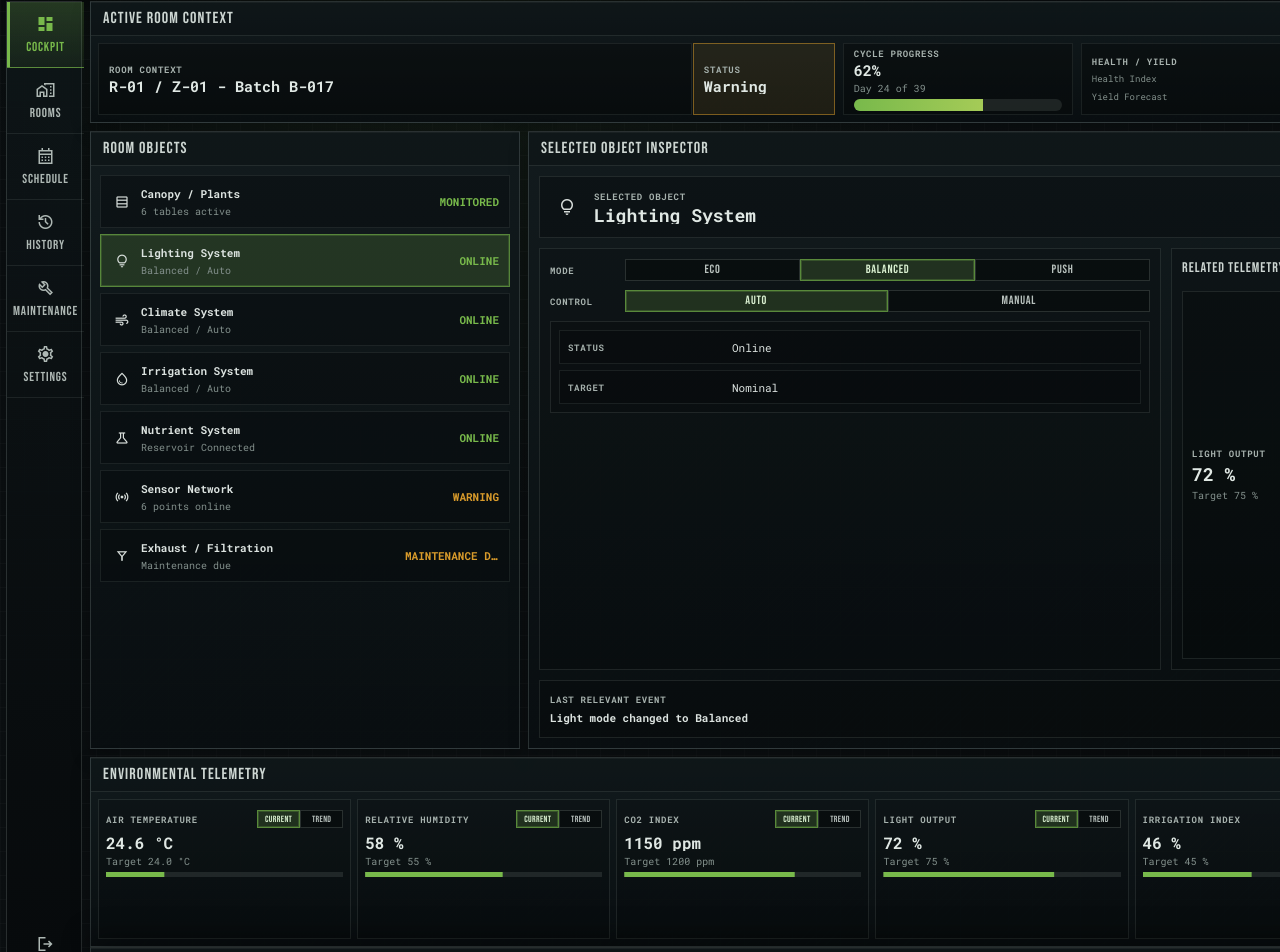
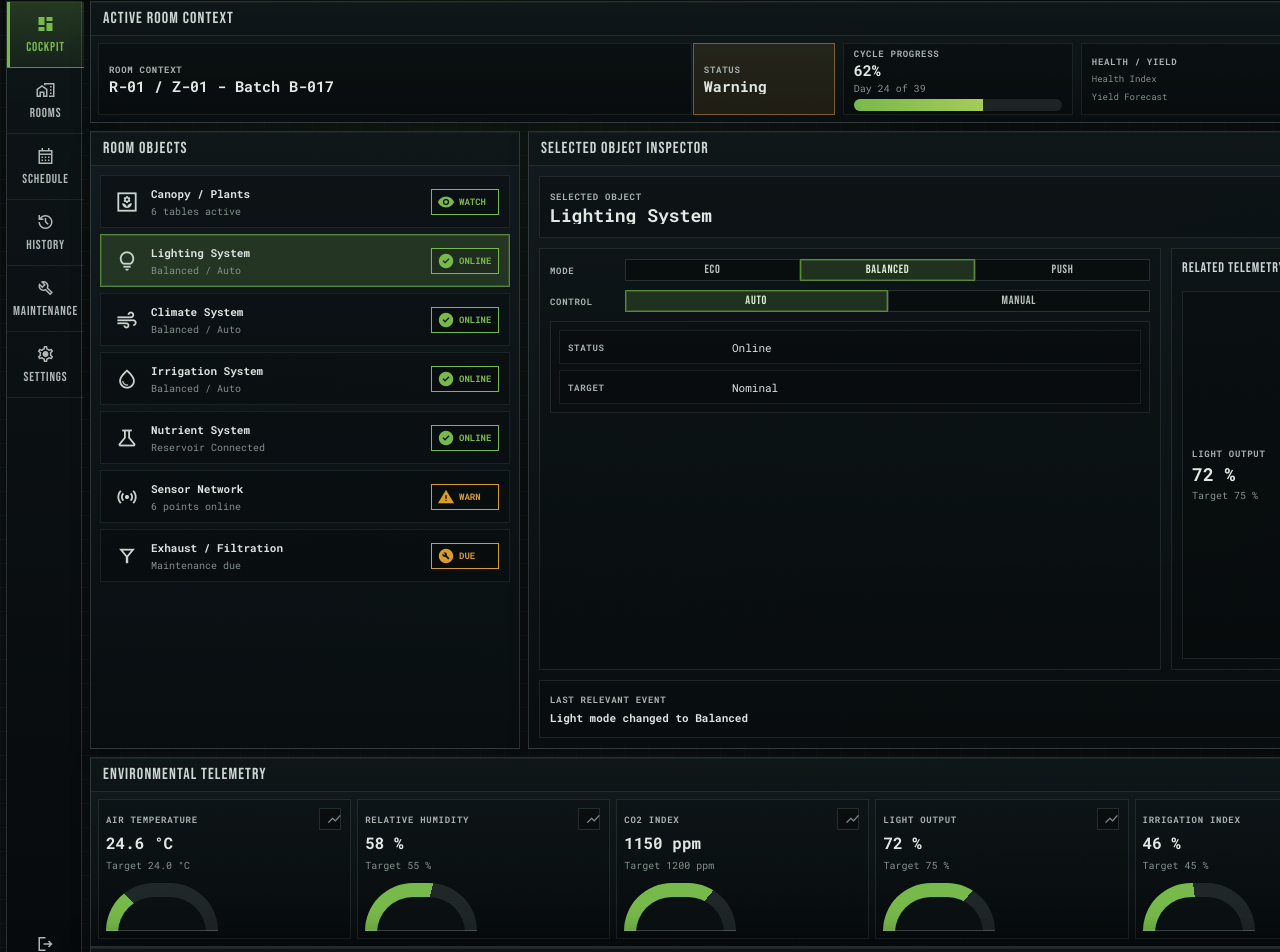
Before and after one commit to rewired/wb-vibeed, a React (Vite) app in the folder apps/web/: page / in a window 1280 px wide. Shown: the part 85-1037 px from the top of the page. Built offline with nearby package versions, Linux system fonts and the light colour scheme.

Commit message:
Polish room telemetry and object list

```diff
--- a/apps/web/src/styles.css
+++ b/apps/web/src/styles.css
@@ -159,19 +159,22 @@ button {
 
 .status-normal strong,
 .status-normal.status-text,
-.status-normal.status-pill {
+.status-normal.status-pill,
+.asset-status.status-normal {
   color: var(--green);
 }
 
 .status-warning strong,
 .status-warning.status-text,
-.status-warning.status-pill {
+.status-warning.status-pill,
+.asset-status.status-warning {
   color: var(--amber);
 }
 
 .status-critical strong,
 .status-critical.status-text,
-.status-critical.status-pill {
+.status-critical.status-pill,
+.asset-status.status-critical {
   color: var(--red);
 }
 
@@ -505,7 +508,7 @@ button {
 
 .asset-row {
   display: grid;
-  grid-template-columns: 22px minmax(0, 1fr) 94px;
+  grid-template-columns: 32px minmax(0, 1fr) 68px;
   align-items: center;
   gap: 8px;
   min-width: 0;
@@ -551,6 +554,35 @@ button {
   white-space: nowrap;
 }
 
+.asset-kind-icon {
+  justify-self: center;
+  color: #c9d4cf;
+  font-size: 24px;
+}
+
+.asset-status {
+  display: inline-grid;
+  grid-template-columns: 18px minmax(0, 1fr);
+  align-items: center;
+  justify-self: end;
+  gap: 4px;
+  min-width: 0;
+  width: 68px;
+  padding: 3px 5px;
+  border: 1px solid currentColor;
+  background: rgba(0, 0, 0, 0.16);
+}
+
+.asset-status small {
+  overflow: hidden;
+  color: currentColor;
+  font-size: 9px;
+  font-weight: 700;
+  text-overflow: ellipsis;
+  text-transform: uppercase;
+  white-space: nowrap;
+}
+
 .asset-row b {
   justify-self: end;
   overflow: hidden;
@@ -572,7 +604,7 @@ button {
 
 .inspector-heading {
   display: grid;
-  grid-template-columns: 34px minmax(0, 1fr) auto;
+  grid-template-columns: minmax(0, 1fr) auto;
   align-items: center;
   gap: 10px;
   min-width: 0;
@@ -820,17 +852,29 @@ button.active,
 
 .metric-tile-header {
   display: grid;
-  grid-template-columns: minmax(0, 1fr) 86px;
+  grid-template-columns: minmax(0, 1fr) 24px;
   align-items: center;
   gap: 6px;
   min-width: 0;
 }
 
-.metric-tile-header .segmented-control button {
-  min-height: 18px;
-  padding: 2px 3px;
-  font-size: 9px;
-  letter-spacing: 0.04em;
+.metric-mode-toggle {
+  display: inline-grid;
+  place-items: center;
+  width: 22px;
+  height: 22px;
+  min-width: 22px;
+  border: 1px solid rgba(188, 205, 198, 0.16);
+  color: #82908b;
+  background: rgba(5, 8, 9, 0.46);
+  cursor: pointer;
+}
+
+.metric-mode-toggle.active {
+  border-color: rgba(120, 185, 75, 0.62);
+  color: #d9efd0;
+  background: var(--green-dim);
+  box-shadow: inset 0 0 0 1px rgba(120, 185, 75, 0.22);
 }
 
 .metric-tile .label {
@@ -840,20 +884,19 @@ button.active,
   white-space: nowrap;
 }
 
-.metric-current {
+.metric-body {
   display: grid;
-  align-content: start;
+  grid-template-rows: 20px 14px minmax(0, 1fr);
   justify-items: start;
   gap: 4px;
   min-height: 0;
   text-align: left;
 }
 
-.metric-trend {
+.metric-visual {
   display: grid;
-  grid-template-rows: 20px 1fr;
-  align-items: center;
-  gap: 3px;
+  place-items: end start;
+  width: 100%;
   min-height: 0;
 }
 
@@ -868,26 +911,47 @@ button.active,
 
 .gauge {
   position: relative;
-  width: 100%;
-  height: 5px;
+  width: min(112px, 100%);
+  height: 48px;
   overflow: hidden;
-  background: rgba(188, 205, 198, 0.12);
+  border-radius: 112px 112px 0 0;
+  background:
+    conic-gradient(from 270deg at 50% 100%, var(--green) 0 var(--gauge-angle), rgba(188, 205, 198, 0.13) var(--gauge-angle) 180deg, transparent 180deg 360deg);
+}
+
+.gauge::before {
+  content: "";
+  position: absolute;
+  right: 12px;
+  bottom: -2px;
+  left: 12px;
+  height: 36px;
+  border-radius: 90px 90px 0 0;
+  background: #0b1113;
 }
 
 .gauge span {
-  content: "";
   position: absolute;
-  inset: 0;
+  right: 0;
+  bottom: 0;
+  left: 0;
+  height: 1px;
+  background: rgba(216, 222, 219, 0.28);
 }
 
-.gauge span {
-  background: var(--green);
-  clip-path: polygon(0 0, var(--gauge-value) 0, var(--gauge-value) 100%, 0 100%);
+.status-warning .gauge {
+  background:
+    conic-gradient(from 270deg at 50% 100%, var(--amber) 0 var(--gauge-angle), rgba(188, 205, 198, 0.13) var(--gauge-angle) 180deg, transparent 180deg 360deg);
+}
+
+.status-critical .gauge {
+  background:
+    conic-gradient(from 270deg at 50% 100%, var(--red) 0 var(--gauge-angle), rgba(188, 205, 198, 0.13) var(--gauge-angle) 180deg, transparent 180deg 360deg);
 }
 
 .sparkline {
   width: 100%;
-  height: 42px;
+  height: 72px;
 }
 
 .sparkline-grid {
--- a/apps/web/src/ui/App.tsx
+++ b/apps/web/src/ui/App.tsx
@@ -28,7 +28,6 @@ import type {
 const initialRuntimeState = rehydrateOperationsCockpit(blueprintData as OperationsCockpitBlueprint);
 const modeOptions = ['Eco', 'Balanced', 'Push'] as const;
 const controlOptions = ['Auto', 'Manual'] as const;
-const telemetryModeOptions = ['current', 'trend'] as const satisfies readonly TelemetryTileMode[];
 const speedOptions = [1, 2, 4, 8] as const satisfies readonly SimSpeed[];
 const initialTelemetryViewModes: TelemetryViewModes = {
   'air-temperature': 'current',
@@ -340,12 +339,15 @@ function RoomAssetsList({
             aria-pressed={selectedObject === asset.id}
             onClick={() => onSelect(asset.id)}
           >
-            <Icon name={asset.icon} size="sm" />
+            <Icon name={asset.icon} size="lg" className="asset-kind-icon" />
             <span>
               <strong>{asset.name}</strong>
               <small>{asset.secondary}</small>
             </span>
-            <b className={`status-text status-${asset.statusLevel}`}>{asset.status}</b>
+            <span className={`asset-status status-${asset.statusLevel}`} aria-label={`Status: ${asset.status}`} title={asset.status}>
+              <Icon name={asset.statusIcon} size="md" filled />
+              <small>{asset.statusShort}</small>
+            </span>
           </button>
         ))}
       </div>
@@ -370,7 +372,6 @@ function ObjectInspector({
     <Panel className="object-inspector" title="Selected Object Inspector">
       <div className="inspector-shell">
         <div className="inspector-heading">
-          <Icon name={details.icon} size="lg" />
           <div>
             <span className="label">Selected Object</span>
             <strong>{details.name}</strong>
@@ -714,26 +715,35 @@ function MetricTile({
   trend: TrendTileState | undefined;
   onModeChange: (mode: TelemetryTileMode) => void;
 }) {
+  const isTrendMode = mode === 'trend' && Boolean(trend);
+  const displayedValue = isTrendMode && trend ? formatValue(trend.currentValue, trend.unit) : formatValue(item.value, item.unit);
+  const nextMode: TelemetryTileMode = isTrendMode ? 'current' : 'trend';
+
   return (
-    <article className={`metric-tile status-${item.status}`}>
+    <article className={`metric-tile metric-mode-${isTrendMode ? 'trend' : 'current'} status-${item.status}`}>
       <div className="metric-tile-header">
         <span className="label">{item.label}</span>
-        <SegmentedControl items={telemetryModeOptions} active={mode} onChange={onModeChange} />
+        <button
+          className={isTrendMode ? 'metric-mode-toggle active' : 'metric-mode-toggle'}
+          type="button"
+          aria-label={isTrendMode ? 'Show current value' : 'Show trend'}
+          aria-pressed={isTrendMode}
+          onClick={() => onModeChange(nextMode)}
+        >
+          <Icon name="show_chart" size="sm" />
+        </button>
       </div>
-      {mode === 'trend' && trend ? (
-        <div className="metric-trend">
-          <strong>{formatValue(trend.currentValue, trend.unit)}</strong>
-          <Sparkline points={trend.points} />
+      <div className="metric-body">
+        <strong>{displayedValue}</strong>
+        <small>{item.reference ?? '\u00a0'}</small>
+        <div className="metric-visual">
+          {isTrendMode && trend ? (
+            <Sparkline points={trend.points} />
+          ) : (
+            <Gauge value={metricPercent(item)} />
+          )}
         </div>
-      ) : (
-        <div className="metric-current">
-          <strong>{formatValue(item.value, item.unit)}</strong>
-          {item.reference ? <small>{item.reference}</small> : null}
-          <div className="gauge" aria-hidden="true">
-            <span style={{ '--gauge-value': metricPercent(item) } as CSSProperties} />
-          </div>
-        </div>
-      )}
+      </div>
     </article>
   );
 }
@@ -797,6 +807,17 @@ function Sparkline({ points }: { points: number[] }) {
   );
 }
 
+function Gauge({ value }: { value: string | number }) {
+  const percent = typeof value === 'number' ? value : Number.parseFloat(value);
+  const gaugeAngle = Number.isFinite(percent) ? `${clamp(percent, 0, 100) * 1.8}deg` : '117deg';
+
+  return (
+    <div className="gauge" aria-hidden="true" style={{ '--gauge-angle': gaugeAngle } as CSSProperties}>
+      <span />
+    </div>
+  );
+}
+
 function EventRow({ entry }: { entry: EventLogEntryState }) {
   return (
     <article className={`event-row severity-${entry.severity}`}>
@@ -834,10 +855,12 @@ function roomAssets(state: OperationsCockpitState) {
   return [
     {
       id: 'canopy',
-      icon: 'table_rows',
+      icon: 'yard',
       name: 'Canopy / Plants',
       secondary: `${canopy?.active ?? 0} tables active`,
       status: 'Monitored',
+      statusShort: 'Watch',
+      statusIcon: 'visibility',
       statusLevel: 'normal',
     },
     {
@@ -846,6 +869,8 @@ function roomAssets(state: OperationsCockpitState) {
       name: 'Lighting System',
       secondary: controlMode(lighting),
       status: 'Online',
+      statusShort: 'Online',
+      statusIcon: 'check_circle',
       statusLevel: 'normal',
     },
     {
@@ -854,6 +879,8 @@ function roomAssets(state: OperationsCockpitState) {
       name: 'Climate System',
       secondary: controlMode(climate),
       status: 'Online',
+      statusShort: 'Online',
+      statusIcon: 'check_circle',
       statusLevel: 'normal',
     },
     {
@@ -862,6 +889,8 @@ function roomAssets(state: OperationsCockpitState) {
       name: 'Irrigation System',
       secondary: controlMode(irrigation),
       status: 'Online',
+      statusShort: 'Online',
+      statusIcon: 'check_circle',
       statusLevel: 'normal',
     },
     {
@@ -870,6 +899,8 @@ function roomAssets(state: OperationsCockpitState) {
       name: 'Nutrient System',
       secondary: 'Reservoir Connected',
       status: 'Online',
+      statusShort: 'Online',
+      statusIcon: 'check_circle',
       statusLevel: 'normal',
     },
     {
@@ -878,6 +909,8 @@ function roomAssets(state: OperationsCockpitState) {
       name: 'Sensor Network',
       secondary: `${sensors?.online ?? 0} points online`,
       status: titleCase(state.roomOverview.status),
+      statusShort: statusShortLabel(state.roomOverview.status),
+      statusIcon: statusIcon(state.roomOverview.status),
       statusLevel: state.roomOverview.status,
     },
     {
@@ -886,6 +919,8 @@ function roomAssets(state: OperationsCockpitState) {
       name: 'Exhaust / Filtration',
       secondary: 'Maintenance due',
       status: 'Maintenance Due',
+      statusShort: 'Due',
+      statusIcon: 'build_circle',
       statusLevel: 'warning',
     },
   ] as const satisfies readonly {
@@ -894,6 +929,8 @@ function roomAssets(state: OperationsCockpitState) {
     name: string;
     secondary: string;
     status: string;
+    statusShort: string;
+    statusIcon: string;
     statusLevel: 'normal' | 'warning' | 'critical';
   }[];
 }
@@ -901,7 +938,6 @@ function roomAssets(state: OperationsCockpitState) {
 function inspectorHeader(state: OperationsCockpitState, selectedObject: SelectedRoomObject) {
   const asset = roomAssets(state).find((item) => item.id === selectedObject) ?? roomAssets(state)[0];
   return {
-    icon: asset.icon,
     name: asset.name,
     status: asset.status,
     statusLevel: asset.statusLevel,
@@ -998,6 +1034,24 @@ function metricPercent(item: MetricTileState) {
   return `${clamp(item.value, 0, 100)}%`;
 }
 
+function statusIcon(status: StatusLevel) {
+  const icons: Record<StatusLevel, string> = {
+    normal: 'check_circle',
+    warning: 'warning',
+    critical: 'error',
+  };
+  return icons[status];
+}
+
+function statusShortLabel(status: StatusLevel) {
+  const labels: Record<StatusLevel, string> = {
+    normal: 'Online',
+    warning: 'Warn',
+    critical: 'Critical',
+  };
+  return labels[status];
+}
+
 function trendIdForMetric(id: TelemetryKey): TrendTileState['id'] {
   return `${id}-trend`;
 }
```
